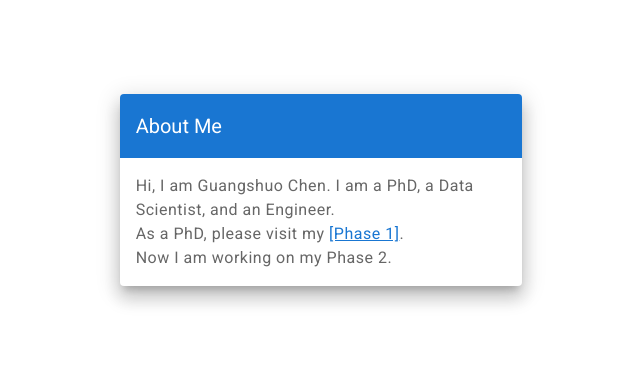
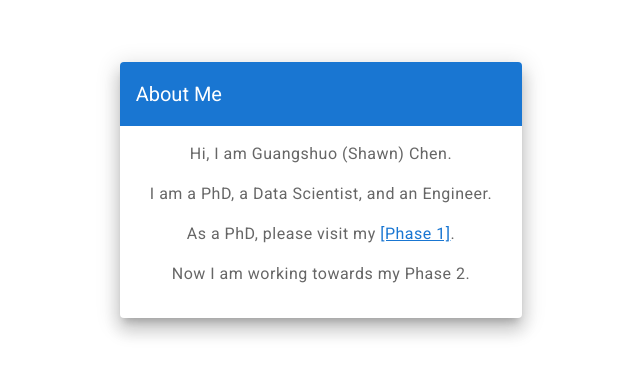
Before and after one commit to chengs/chengs.github.io, a plain HTML site: page index.html in a window 1280 px wide. Shown: the part 210-586 px from the top of the page, without its empty margins (319-959 px from the left). Drawn offline with nearby package versions, Linux system fonts and the light colour scheme.

Commit message:
better style4

```diff
--- a/index.html
+++ b/index.html
@@ -19,9 +19,18 @@
                   <v-spacer></v-spacer>
                 </v-toolbar>
                 <v-card-text class="body-1">
-                  Hi, I am Guangshuo Chen. I am a PhD, a Data Scientist, and an Engineer. <br>
-                  As a PhD, please visit my <a href="/version1/index.html" target="_blank">[Phase 1]</a>. <br>
-                  Now I am working on my Phase 2. <br>
+                  <p class="text-center">
+                    Hi, I am Guangshuo (Shawn) Chen.
+                  </p>
+                  <p class="text-center">
+                    I am a PhD, a Data Scientist, and an Engineer.
+                  </p>
+                  <p class="text-center">
+                    As a PhD, please visit my <a href="/version1/index.html" target="_blank">[Phase 1]</a>.
+                  </p>
+                  <p class="text-center">
+                    Now I am working towards my Phase 2.
+                  </p>
                 </v-card-text>
               </v-card>
             </v-col>
```
